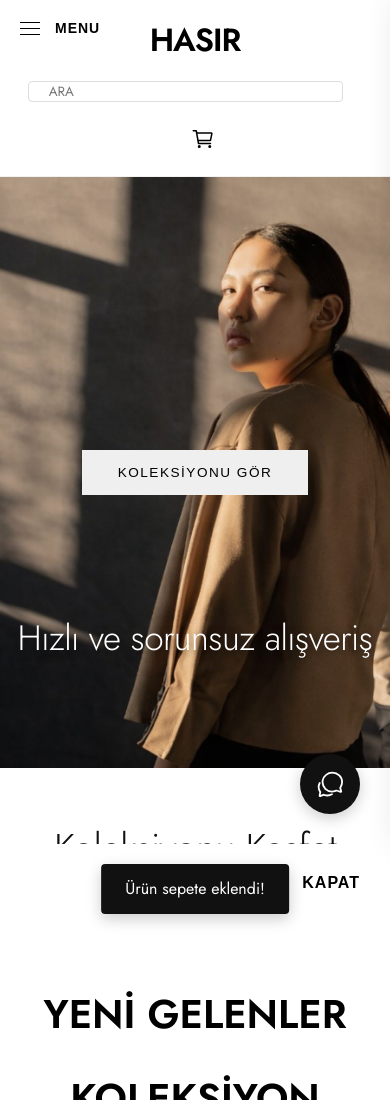
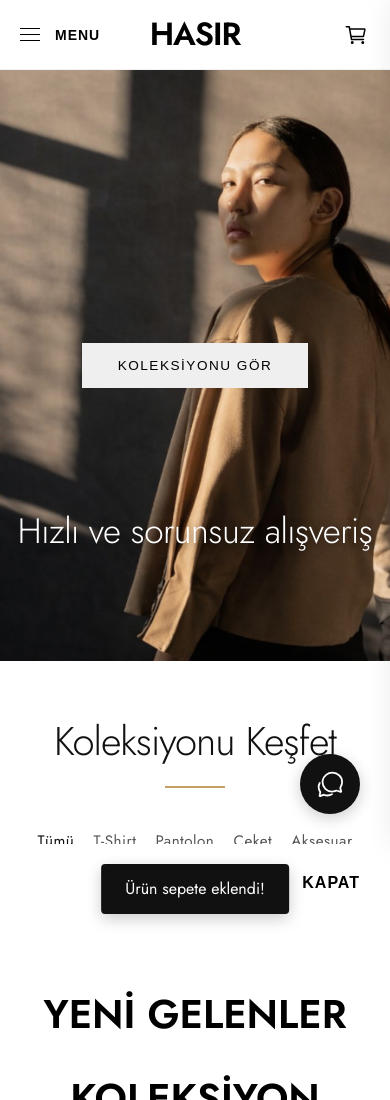
Before and after one commit to hamditemel/has-rr, a plain HTML site: page index.html in a window 390 px wide. Shown: the top 1100 px of the page. Drawn offline with nearby package versions, Linux system fonts and the light colour scheme.

Commit message:
mobil gorunum duzeltildi

```diff
--- a/style.css
+++ b/style.css
@@ -734,72 +734,56 @@ body {
 @media (max-width: 768px) {
 
     /* Header optimization */
-    /* Header optimization - Option 2 Mobile Layout */
+    /* Header optimization - Search Hidden Mobile */
     .header {
         display: flex;
-        flex-direction: column;
+        flex-direction: row;
         align-items: center;
-        padding: 15px 0;
-        height: auto;
+        justify-content: space-between;
+        padding: 10px 20px;
+        height: 70px;
         position: relative;
-        /* For absolute positioning of menu button if needed */
     }
 
     .header-container {
-        height: auto;
-        width: 100%;
+        height: 100%;
+    }
+
+    /* DOM Order: Logo, Right, Left. We want visual: Left, Logo, Right */
+    .header-left {
+        order: 1;
+        position: static;
+        /* Remove absolute if it was set */
+    }
+
+    .logo {
+        order: 2;
+        font-size: 1.8rem;
+        position: absolute;
+        /* Center logo absolutely to ensure true center */
+        left: 50%;
+        transform: translateX(-50%);
+        margin: 0;
+        top: 50%;
+        transform: translate(-50%, -50%);
+    }
+
+    .header-right {
+        order: 3;
+        width: auto;
         display: flex;
-        flex-direction: column;
         align-items: center;
-    }
-
-    /* Menu Button - Position Absolute Top Left */
-    .header-left {
-        position: absolute;
-        top: 20px;
-        left: 20px;
-        width: auto;
-        z-index: 10;
-    }
-
-    .header-left .search-box {
-        display: none;
-    }
-
-    .logo {
-        font-size: 2rem;
-        position: static;
-        transform: none;
-        margin-bottom: 15px;
-        order: 1;
-    }
-
-    /* Header Right Container - Wraps Search and Icons */
-    .header-right {
-        order: 2;
-        width: 100%;
-        display: flex;
-        flex-wrap: wrap;
-        justify-content: center;
         gap: 15px;
-        padding-bottom: 10px;
-    }
-
-    /* Search Box - Full Width (First row of wrap) */
-    .header-right .search-box {
-        display: flex;
-        /* Make visible */
-        width: 90%;
-        max-width: 90%;
-        margin-bottom: 10px;
-        border: 1px solid #ddd;
-        border-radius: 4px;
-        padding: 0 10px;
-        flex-basis: 100%;
-        /* Force line break */
-    }
-
-    /* Icons - Second row of wrap */
+        padding-bottom: 0;
+    }
+
+    /* HIDE SEARCH BOX ON MOBILE */
+    .search-box,
+    #search-input {
+        display: none !important;
+    }
+
+    /* Icons */
     .header-right a {
         font-size: 0;
         gap: 0;
```
